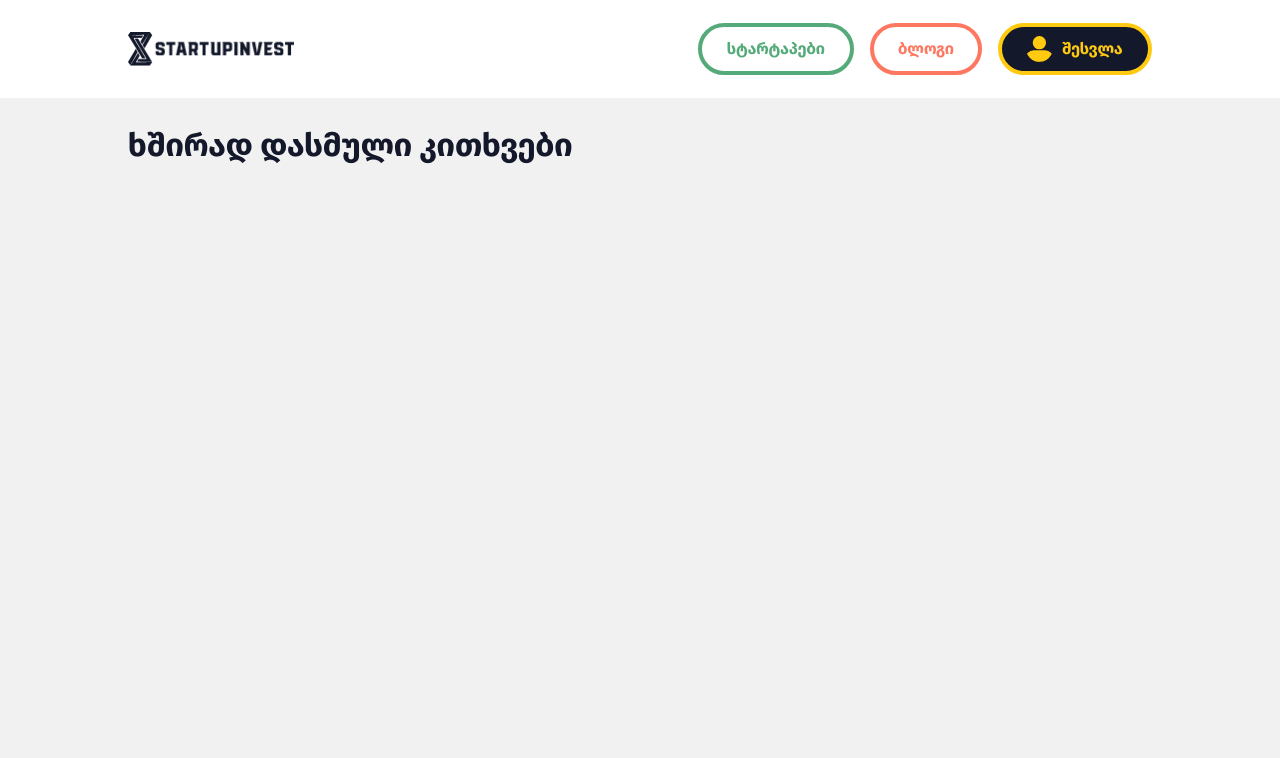
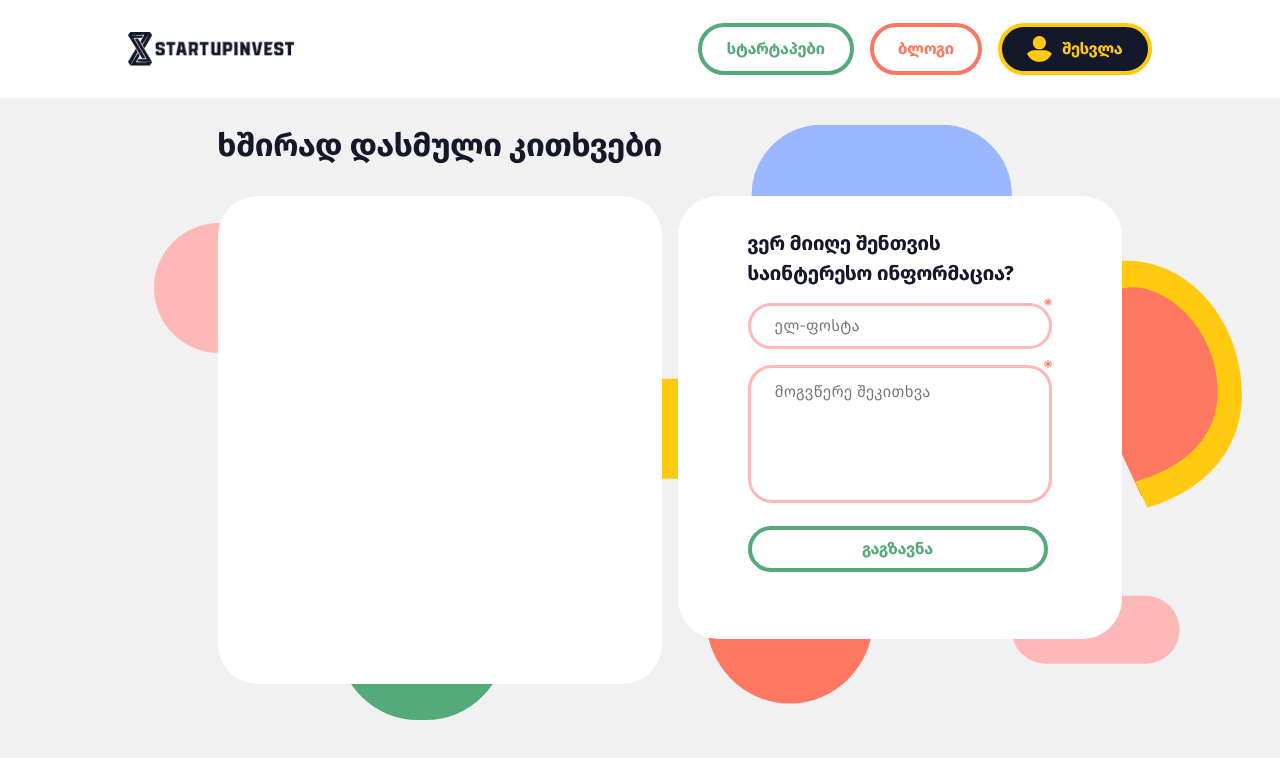
Before and after one commit to zukajakeli/startup-invest, a React (Create React App) app: page /FAQ in a window 1280 px wide. Shown: the top 758 px of the page. Built offline with nearby package versions, Linux system fonts and the light colour scheme.

Commit message:
feat: added send question functionality

```diff
--- a/package.json
+++ b/package.json
@@ -12,6 +12,7 @@
     "react-dom": "^17.0.2",
     "react-router-dom": "^5.3.0",
     "react-scripts": "4.0.3",
+    "react-scroll": "^1.8.4",
     "styled-components": "^5.3.1",
     "styled-normalize": "^8.0.7",
     "swiper": "6.0.2",
--- a/src/components/components/summary-section/SummarySection.jsx
+++ b/src/components/components/summary-section/SummarySection.jsx
@@ -1,9 +1,13 @@
+import * as Scroll from 'react-scroll';
+
 import * as S from './summary-sec-components';
 
 import backgroundImage from '../../../assets/images/summary-background.svg';
 import arrow from '../../../assets/icons/arrow-curly-pink.svg';
 
 const SummarySection = () => {
+  console.log(Scroll);
+
   return (
     <S.Wrapper>
       <S.BackgroundWrapper>
--- a/src/components/components/text-area/TextareaInput.jsx
+++ b/src/components/components/text-area/TextareaInput.jsx
@@ -2,10 +2,22 @@ import requiredIcon from 'assets/icons/required-icon.svg';
 
 import * as S from './textarea-input-components';
 
-const TextareaInput = ({ required = true, placeholder }) => {
+const TextareaInput = ({
+  required = true,
+  placeholder,
+  inputName,
+  handleChange,
+  value,
+}) => {
   return (
     <S.Wrapper>
-      <S.Textarea placeholder={placeholder} />
+      <label htmlFor={inputName}> </label>
+      <S.Textarea
+        placeholder={placeholder}
+        name={inputName}
+        onChange={handleChange}
+        value={value}
+      />
       {required && <S.RequiredIcon src={requiredIcon} alt="required" />}
     </S.Wrapper>
   );
--- a/src/components/pages/FAQ-page/FAQ-page-components.jsx
+++ b/src/components/pages/FAQ-page/FAQ-page-components.jsx
@@ -1,6 +1,15 @@
 import styled from 'styled-components';
 
-export const Wrapper = styled.div``;
+export const Wrapper = styled.div`
+  position: relative;
+`;
+
+export const BackgroundImage = styled.img`
+  position: absolute;
+  left: 12%;
+  top: 12.5rem;
+  z-index: 0;
+`;
 
 export const HeaderWrapper = styled.div`
   padding: 0rem 10%;
@@ -10,10 +19,20 @@ export const HeaderWrapper = styled.div`
   background-color: #fff;
 `;
 
+export const Test = styled.div`
+  display: flex;
+  align-items: center;
+  flex-direction: column;
+`;
+
 export const Body = styled.div`
   background-color: #f2f1f1;
   height: 100rem;
   padding: 10rem 10%;
+  display: flex;
+  flex-direction: column;
+  align-items: center;
+  padding-left: 17%;
 `;
 
 export const Heading = styled.h5`
@@ -21,4 +40,69 @@ export const Heading = styled.h5`
   font-size: 3.2rem;
   font-weight: 600;
   margin-top: 2.7rem;
+  margin-bottom: 3.2rem;
+  z-index: 1;
+  position: relative;
+  width: 100%;
 `;
+
+export const ContainersWrapper = styled.div`
+  display: flex;
+  gap: 1.6rem;
+  z-index: 1;
+  position: relative;
+  width: 100%;
+  display: flex;
+`;
+
+export const GetInfoBox = styled.div`
+  width: 44.4rem;
+  height: 44.3rem;
+  border-radius: 4rem;
+  background-color: #ffffff;
+  padding: 3.2rem 7rem;
+`;
+
+export const GetInfoHeading = styled.p`
+  color: #13182b;
+  font-size: 2rem;
+  font-weight: 600;
+  line-height: 3rem;
+`;
+
+export const Form = styled.form`
+  display: flex;
+  flex-direction: column;
+  gap: 1.6rem;
+  margin-top: 1.5rem;
+`;
+
+export const Button = styled.button`
+  width: 30rem;
+  height: 4.6rem;
+  outline: none;
+  border-radius: 3rem;
+  border: 0.4rem solid #55aa79;
+  color: #55aa79;
+  font-size: 1.6rem;
+  font-weight: 600;
+  cursor: pointer;
+  white-space: nowrap;
+  background: linear-gradient(to right, #55aa79 50%, rgba(255, 255, 255, 0) 0%);
+  background-size: 200% 100%;
+  background-position: right bottom;
+  transition: all 0.3s ease-out;
+  margin-top: 0.4rem;
+
+  &:hover {
+    background-position: left bottom;
+    color: #13182b;
+  }
+`;
+
+export const FaqBox = styled.div`
+  width: 44.4rem;
+  height: 48.8rem;
+  border-radius: 4rem;
+  background-color: #ffffff;
+`;
--- a/src/components/pages/FAQ-page/FAQPage.jsx
+++ b/src/components/pages/FAQ-page/FAQPage.jsx
@@ -1,14 +1,57 @@
 import Header from 'components/components/header/Header';
+import { useFormik } from 'formik';
+
+import backgroundImage from 'assets/images/faq-background.svg';
+
 import * as S from './FAQ-page-components';
+import TextInput from 'components/components/text-input/TextInput';
+import TextareaInput from 'components/components/text-area/TextareaInput';
 
 const FAQPage = () => {
+  const formik = useFormik({
+    initialValues: {
+      email: '',
+      question: '',
+    },
+    onSubmit: (values) => {
+      console.log(JSON.stringify(values, null, 2));
+    },
+  });
+
   return (
     <S.Wrapper>
+      <S.BackgroundImage src={backgroundImage} alt="background" />
+
       <S.HeaderWrapper>
         <Header />
       </S.HeaderWrapper>
       <S.Body>
         <S.Heading>ხშირად დასმული კითხვები</S.Heading>
+        <S.ContainersWrapper>
+          <S.FaqBox> </S.FaqBox>
+          <S.GetInfoBox>
+            <S.GetInfoHeading>
+              ვერ მიიღე შენთვის <br /> საინტერესო ინფორმაცია?
+            </S.GetInfoHeading>
+            <S.Form onSubmit={formik.handleSubmit}>
+              <TextInput
+                fullWidth
+                required
+                placeholder="ელ-ფოსტა"
+                inputName="email"
+                handleChange={formik.handleChange}
+                value={formik.values.email}
+              />
+              <TextareaInput
+                placeholder="მოგვწერე შეკითხვა"
+                inputName="question"
+                handleChange={formik.handleChange}
+                value={formik.values.question}
+              />
+              <S.Button type="submit">გაგზავნა</S.Button>
+            </S.Form>
+          </S.GetInfoBox>
+        </S.ContainersWrapper>
       </S.Body>
     </S.Wrapper>
   );
```
Also changed, not shown: src/assets/images/faq-background.svg (added), 1 other file (tests, documents, lock files or other folders).
